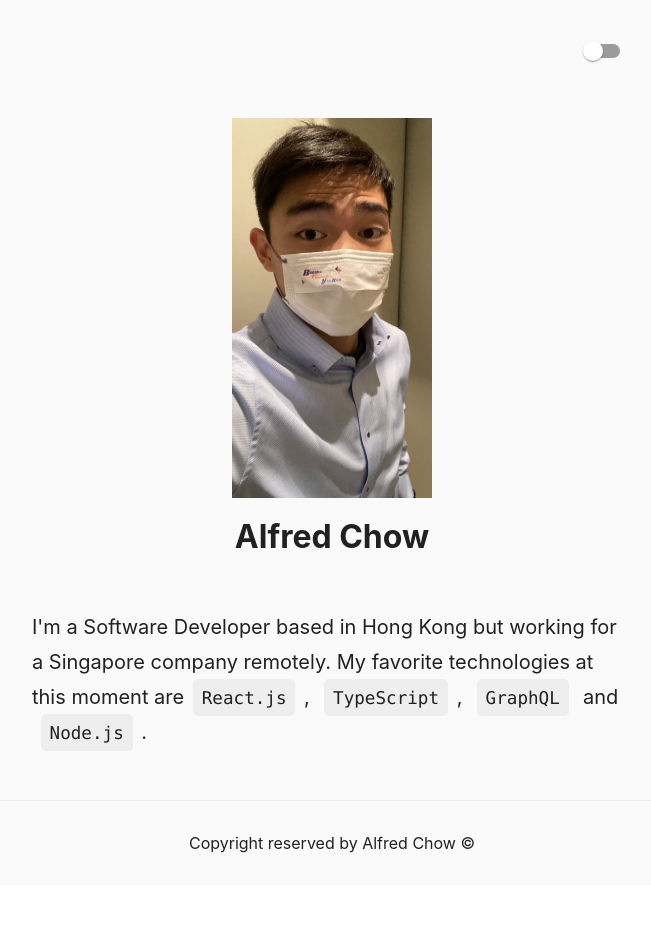
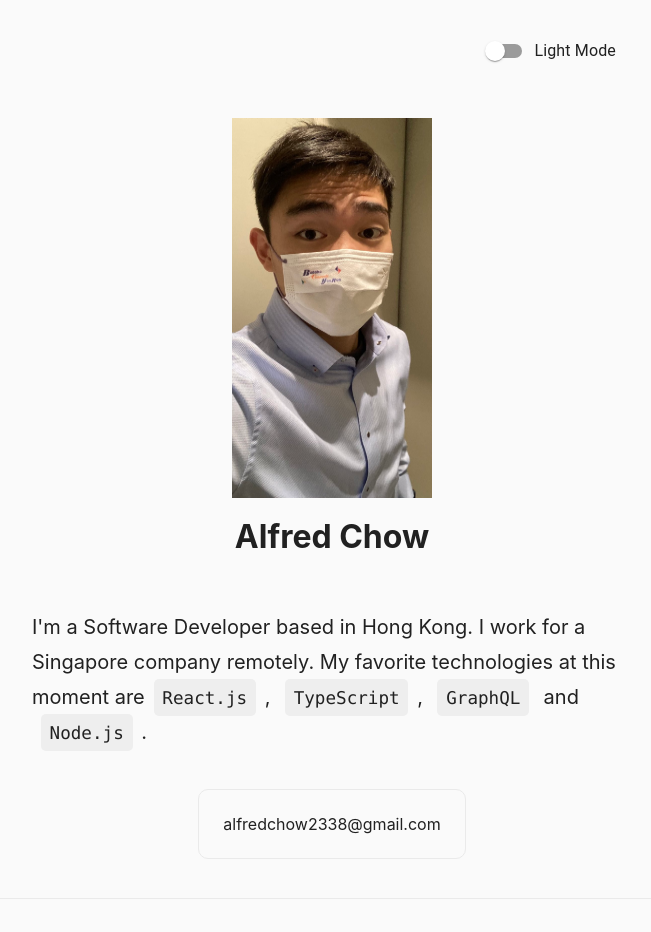
Before and after one commit to AlfredChow2338/alfredchow-landing, a Next.js app: page / in a window 1280 px wide. Shown: the top 932 px of the page, without its empty margins (308-959 px from the left). Before the commit the page ends 885 px from the top, so only its background shows below. Built offline with nearby package versions, Linux system fonts and the light colour scheme.

Commit message:
feat: email address and label for switch

```diff
--- a/pages/index.js
+++ b/pages/index.js
@@ -5,9 +5,12 @@ import { alpha, styled, useTheme } from "@mui/material/styles";
 import { grey } from "@mui/material/colors";
 import Switch from "@mui/material/Switch";
 import Box from "@mui/material/Box";
+import FormControlLabel from "@mui/material/FormControlLabel";
 
 import styles from "../styles/Home.module.css";
 import { ThemeContext } from "../context/ThemeContextProvider";
+
+const email_address = "alfredchow2338@gmail.com";
 
 const CodeBlockText = ({ children, theme }) => (
     <code
@@ -62,9 +65,14 @@ export default function Home() {
 
             <main className={styles.main}>
                 <Box textAlign="right" pt={4}>
-                    <ModeSwitch
-                        checked={matrix}
-                        onChange={handleChangeMatrixMode}
+                    <FormControlLabel
+                        control={
+                            <ModeSwitch
+                                checked={matrix}
+                                onChange={handleChangeMatrixMode}
+                            />
+                        }
+                        label={matrix ? "Matrix Mode" : "Light Mode"}
                     />
                 </Box>
                 <Box mt={6}>
@@ -85,8 +93,11 @@ export default function Home() {
                     </Box>
                     <Box>
                         <p className={styles.description}>
-                            I&apos;m a Software Developer based in Hong Kong but
-                            working for a Singapore company remotely. My
+                            I&apos;m a Software Developer{" "}
+                            {matrix
+                                ? "living in the Matrix"
+                                : "based in Hong Kong"}
+                            . I work for a Singapore company remotely. My
                             favorite technologies at this moment are
                             <CodeBlockText theme={theme}>
                                 React.js
@@ -101,6 +112,16 @@ export default function Home() {
                             <CodeBlockText theme={theme}>Node.js</CodeBlockText>
                             .
                         </p>
+                    </Box>
+                    <Box m={8} textAlign="center">
+                        <a
+                            href={`mailto:${email_address}`}
+                            className={styles.card}
+                            target="_blank"
+                            rel="noopener noreferrer"
+                        >
+                            {email_address}
+                        </a>
                     </Box>
                 </Box>
 
```
